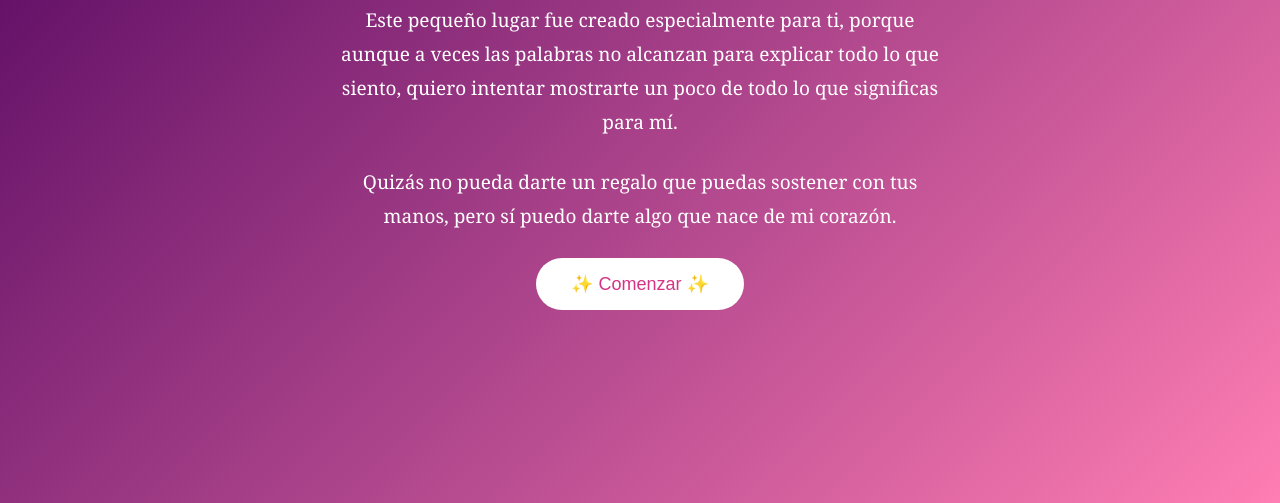
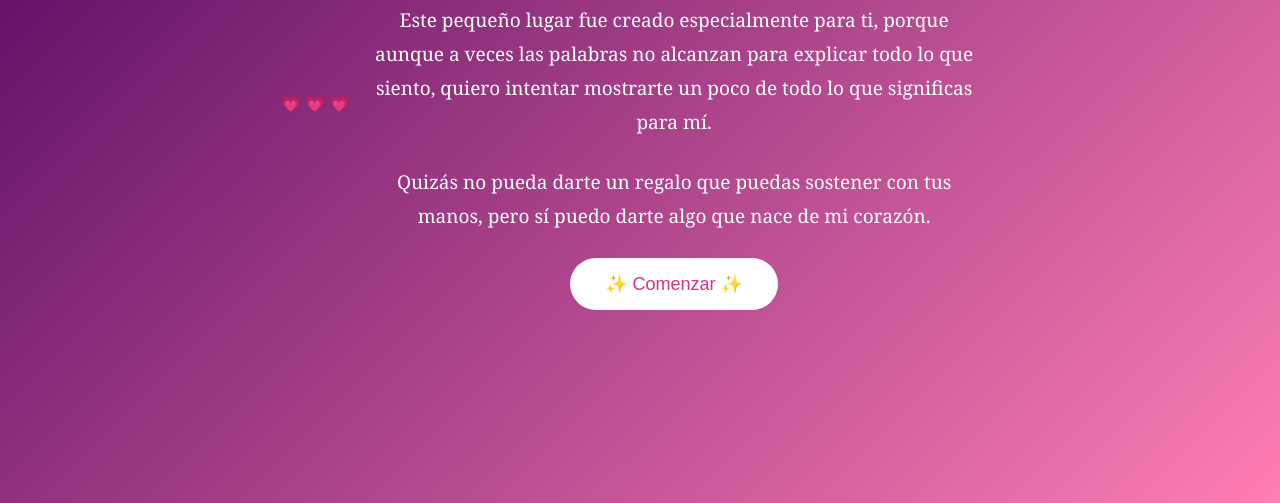
Before and after one commit to martzandresito-arch/Happy-girlfriend-day-my-love-, a plain HTML site: page index.html in a window 1280 px wide. Shown: the part 297-800 px from the top of the page. Drawn offline with Linux system fonts and the light colour scheme.

Commit message:
Cambios
Cambios

```diff
--- a/index.html
+++ b/index.html
@@ -70,7 +70,9 @@ button {
 </head>
 
 <body>
-
+<div class="corazones">
+    💗 💗 💗
+</div>
 
 <div class="contenido" id="inicio">
 
```
